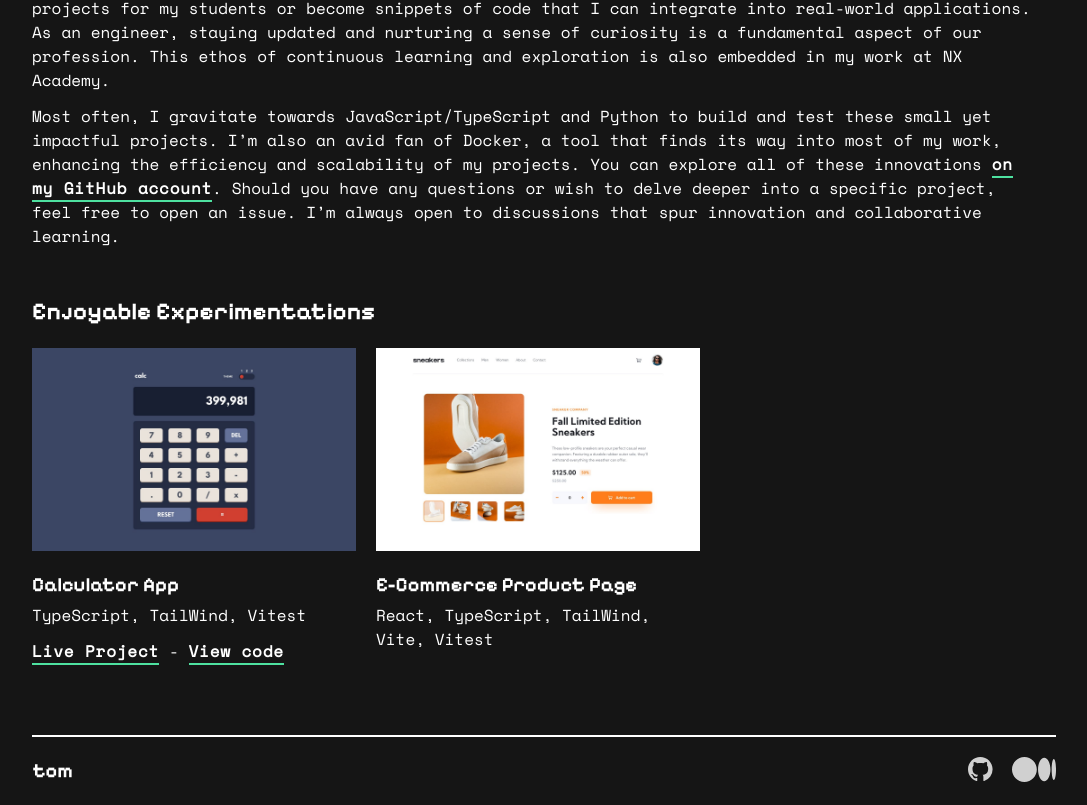
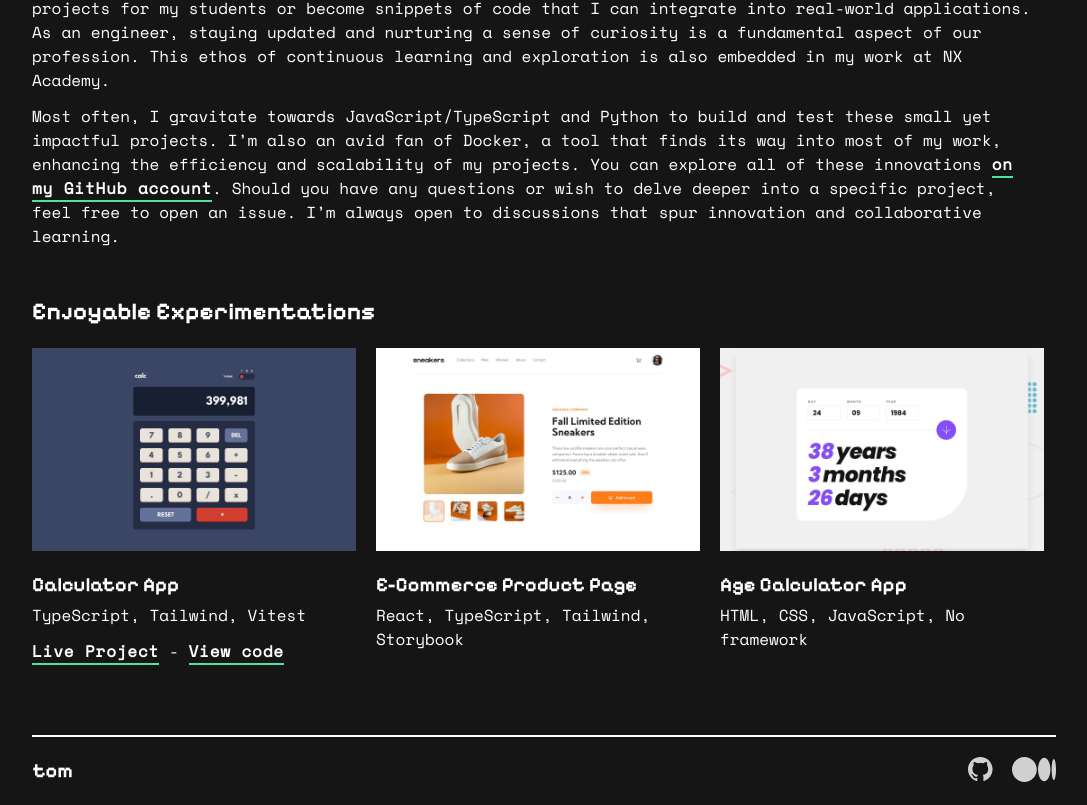
Before and after one commit to tdimnet/tdimnet.github.io, a React (Vite) app: page /experimentations in a window 1280 px wide. Shown: the part 708-1513 px from the top of the page, without its empty margins (96-1183 px from the left). Built offline with nearby package versions, Linux system fonts and the light colour scheme.

Commit message:
Adding the new experimentation: Age Calculator app (#52)

```diff
--- a/src/data/experimentations.ts
+++ b/src/data/experimentations.ts
@@ -12,13 +12,20 @@ export const experimentations: Experimentation[] = [
     name: "Calculator App",
     img: "/assets/calculator-app.jpg",
     pixelImg: "/assets/px-art-calculator-app.jpg",
-    technologies: ["TypeScript", "TailWind", "Vitest"],
+    technologies: ["TypeScript", "Tailwind", "Vitest"],
   },
   {
     id: 2,
     name: "E-Commerce Product Page",
     img: "/assets/e-commerce-app.jpg",
     pixelImg: "/assets/px-art-e-commerce-app.jpg",
-    technologies: ["React", "TypeScript", "TailWind", "Vite", "Vitest"],
+    technologies: ["React", "TypeScript", "Tailwind", "Storybook"],
+  },
+  {
+    id: 3,
+    name: "Age Calculator App",
+    img: "/assets/age-calculator-app.jpg",
+    pixelImg: "/assets/px-art-age-calculator-app.jpg",
+    technologies: ["HTML", "CSS", "JavaScript", "No framework"],
   },
 ];
```
Also changed, not shown: src/assets/age-calculator-app.jpg (added), src/assets/px-art-age-calculator-app.jpg (added).
